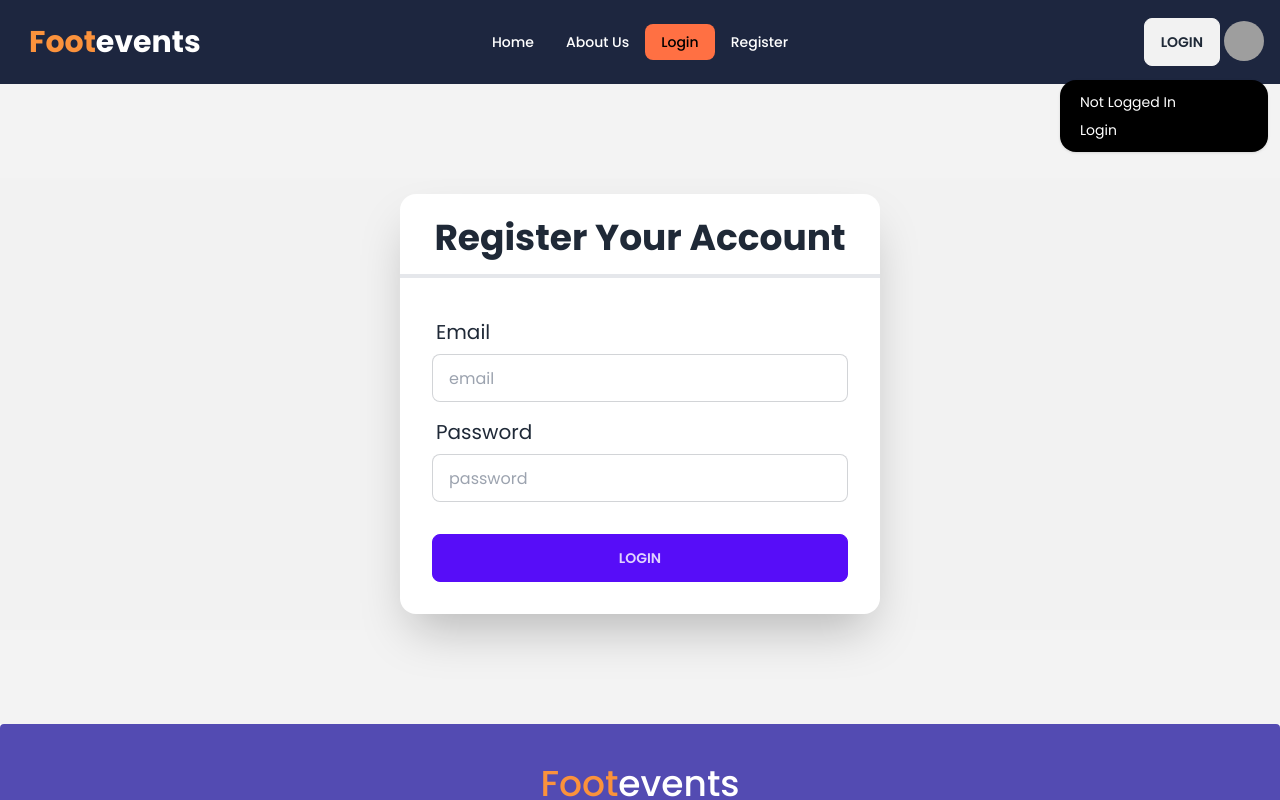
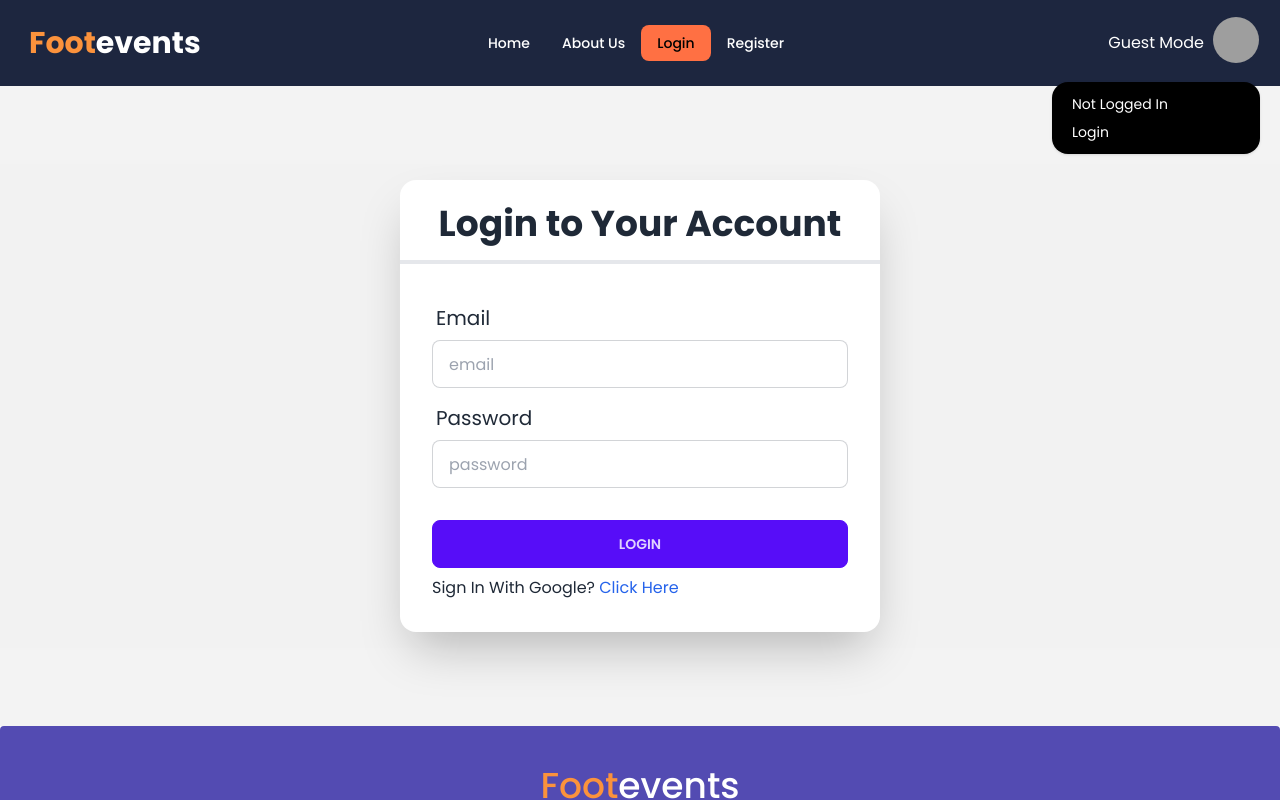
Before and after one commit to Amin7775/Event-Management-website-with-react-and-firebase, a React (Vite) app: page /login in a window 1280 px wide. Both pictures are taken after a click on the label 1244 px from the left and 40 px from the top of the page. Shown: the top 800 px of the page. Built offline with nearby package versions, Linux system fonts and the light colour scheme; no server answers; grey boxes are pictures that could not be loaded.

Commit message:
More work on login/Register and Setup google signin method

```diff
--- a/src/components/Header/Navbar/Navbar.jsx
+++ b/src/components/Header/Navbar/Navbar.jsx
@@ -1,15 +1,25 @@
-import { NavLink } from "react-router-dom";
+import { Link, NavLink, useNavigate } from "react-router-dom";
 import "./Navbar.css";
-import { useContext } from "react";
+import { useContext, useEffect, useState } from "react";
 import { AuthContext } from "../../../provider/AuthProvider";
 
 const Navbar = () => {
+  const { user, logOut, photo } = useContext(AuthContext);
+  const navigate = useNavigate()
 
-  const {user,logOut}= useContext(AuthContext)
+  const [image, setImage] = useState(null);
+
+  useEffect(() => {
+    setImage(photo);
+  }, [photo]);
 
   const handleSignOut = () => {
-    logOut();
-  }
+    logOut()
+    .then(()=>{
+      navigate('/')
+    })
+  };
+
   const navLinks = (
     <>
       <li className="hover:text-black hover:bg-orange-400 rounded-md">
@@ -24,8 +34,8 @@ const Navbar = () => {
       <li className="hover:text-black hover:bg-orange-400 rounded-md">
         <NavLink to={"/register"}>Register</NavLink>
       </li>
-      {
-        user && <>
+      {user && (
+        <>
           <li className="hover:text-black hover:bg-orange-400 rounded-md">
             <NavLink to={"/membership"}>Membership</NavLink>
           </li>
@@ -33,9 +43,7 @@ const Navbar = () => {
             <NavLink to={"/orders"}>Orders</NavLink>
           </li>
         </>
-      }
-
-
+      )}
     </>
   );
   return (
@@ -66,46 +74,71 @@ const Navbar = () => {
             {navLinks}
           </ul>
         </div>
-        <a className="btn btn-ghost normal-case text-3xl font-bold"><span className="text-orange-400">Foot<span className="text-white">events</span></span></a>
+        <a className="btn btn-ghost normal-case text-3xl font-bold">
+          <span className="text-orange-400">
+            Foot<span className="text-white">events</span>
+          </span>
+        </a>
       </div>
       <div className="navbar-center hidden lg:flex">
-        <ul className="menu menu-horizontal px-1 font-medium text-white hover:text-white" id="sidebar">
+        <ul
+          className="menu menu-horizontal px-1 font-medium text-white hover:text-white"
+          id="sidebar"
+        >
           {navLinks}
         </ul>
       </div>
       {/* user section */}
-      <div className="navbar-end">
-        {user ?
+      <div className="navbar-end mr-2">
+        {user ? (
           <>
-        <div className="dropdown dropdown-end" >
+            <p className="mr-2">{user.displayName}</p>
+            <div className="dropdown dropdown-end">
               <label tabIndex={0} className="btn btn-ghost btn-circle avatar">
-        <div className="w-14 rounded-full mt-2">
-          <img src={user.photoURL} />
+                <div className="w-20 rounded-full mt-2">
+                  {image ? <img src={image} /> : <img src={user.photoURL} />}
                 </div>
               </label>
-      <ul tabIndex={0} className="mt-3 z-[1] p-2 shadow menu menu-sm dropdown-content bg-black rounded-box w-52 ">
-        <li className="hover:text-black hover:bg-orange-400 rounded-md"><a>{user.displayName}</a></li>
-        <li className="hover:text-black hover:bg-orange-400 rounded-md"><button onClick={handleSignOut}>Logout</button></li>
+              <ul
+                tabIndex={0}
+                className="mt-3 z-[1] p-2 shadow menu menu-sm dropdown-content bg-black rounded-box w-52 "
+              >
+                <li className="hover:text-black hover:bg-orange-400 rounded-md">
+                  <a>{user.displayName}</a>
+                </li>
+                <li className="hover:text-black hover:bg-orange-400 rounded-md">
+                  <a>{user.email}</a>
+                </li>
+                <li className="hover:text-black hover:bg-orange-400 rounded-md">
+                  <button onClick={handleSignOut}>Logout</button>
+                </li>
               </ul>
             </div>
-        <a className="btn ml-2">Logout</a>
-        </>:
+          </>
+        ) : (
           <>
-        <a className="btn">Login</a>
+            <p className="mr-2">Guest Mode</p>
             <div className="dropdown dropdown-end">
               <label tabIndex={0} className="btn btn-ghost btn-circle avatar">
-        <div className="w-10 rounded-full">
+                <div className="w-20 rounded-full">
                   <img src="https://i.ibb.co/ZmmXyYL/speaker1-1.jpg" />
                 </div>
               </label>
-      <ul tabIndex={0} className="mt-3 z-[1] p-2 shadow menu menu-sm dropdown-content bg-black rounded-box w-52">
-        <li className="hover:text-black hover:bg-orange-400 rounded-md"><a>Not Logged In</a></li>
-        <li className="hover:text-black hover:bg-orange-400 rounded-md"><a>Login</a></li>
+              <ul
+                tabIndex={0}
+                className="mt-3 z-[1] p-2 shadow menu menu-sm dropdown-content bg-black rounded-box w-52"
+              >
+                <li className="hover:text-black hover:bg-orange-400 rounded-md">
+                  <a>Not Logged In</a>
+                </li>
+                <li className="hover:text-black hover:bg-orange-400 rounded-md">
+                  <Link to={'/login'}><button>Login</button></Link>
+                </li>
+
               </ul>
             </div>
           </>
-      }
-
+        )}
       </div>
     </div>
   );
--- a/src/firebase/firebase.config.js
+++ b/src/firebase/firebase.config.js
@@ -6,7 +6,7 @@ import { initializeApp } from "firebase/app";
 // Your web app's Firebase configuration
 const firebaseConfig = {
     apiKey: "AIzaSyCx7P1UGxNpMwAQeqdHu6XBLdMWjPtHn70",
-    authDomain:import.meta.env.VITE_AUTHDOMAIN,
+    authDomain:"footevent-2c76e.firebaseapp.com",
     projectId:import.meta.env.VITE_PROJECTID,
     storageBucket:import.meta.env.VITE_STORAGEBUCKET,
     messagingSenderId:import.meta.env.VITE_MESSAGINGSENDERID,
--- a/src/pages/Login/Login.jsx
+++ b/src/pages/Login/Login.jsx
@@ -1,10 +1,12 @@
 import { useContext } from "react";
 import { AuthContext } from "../../provider/AuthProvider";
+import { useLocation, useNavigate } from "react-router-dom";
 
 
 const Login = () => {
-
-  const {logIn} = useContext(AuthContext)
+  const location= useLocation();
+  const navigate = useNavigate()
+  const {logIn,googleSignIn} = useContext(AuthContext)
 
   const handleLogin = e =>{
     e.preventDefault();
@@ -14,7 +16,14 @@ const Login = () => {
     const password = form.get('password')
 
     logIn(email,password)
-    .then("Login from login page success")
+    .then(user=>{
+      console.log("from login",user)
+      navigate(location?.state ? location.state: '/')
+    })
+  }
+
+  const handleGoogleLogin=()=>{
+    googleSignIn()
   }
     return (
         <div className="h-[80vh] bg-[#F3F3F3]">
@@ -22,7 +31,7 @@ const Login = () => {
         <div className="hero bg-base-200">
           <div className="hero-content flex-col w-[40vw]">
             <div className="card flex-shrink-0 w-full shadow-2xl bg-base-100">
-              <h1 className="text-4xl font-bold text-center mt-6 mb-4">Register Your Account</h1>
+              <h1 className="text-4xl font-bold text-center mt-6 mb-4">Login to Your Account</h1>
               <hr className="w-full border-2"/>
               <form onSubmit={handleLogin} className="card-body">
                 {/* email */}
@@ -55,6 +64,7 @@ const Login = () => {
                 <div className="form-control mt-6">
                   <button className="btn btn-primary">Login</button>
                 </div>
+              <p>Sign In With Google? <span onClick={handleGoogleLogin} className="text-blue-600 cursor-pointer">Click Here</span></p>
               </form>
             </div>
           </div>
--- a/src/provider/AuthProvider.jsx
+++ b/src/provider/AuthProvider.jsx
@@ -1,18 +1,26 @@
 import { createContext, useEffect, useState} from "react";
-import { createUserWithEmailAndPassword, getAuth, onAuthStateChanged, signInWithEmailAndPassword, updateProfile,signOut } from "firebase/auth";
+import { createUserWithEmailAndPassword, getAuth, onAuthStateChanged, signInWithEmailAndPassword, updateProfile,signOut, signInWithPopup, GoogleAuthProvider } from "firebase/auth";
 import { app } from "../firebase/firebase.config";
 
 
 export const AuthContext = createContext(null);
 const auth = getAuth(app)
 
+const provider = new GoogleAuthProvider();
+
 const AuthProvider = ({children}) => {
     const [user,setUser]=useState(null)
     const [loading,setLoading] = useState(null)
+    const [photo,setPhoto] = useState(null)
 
     const createUser = (email,password) => {
         setLoading(true)
         return createUserWithEmailAndPassword(auth,email,password)
+    }
+
+    const googleSignIn=()=>{
+        setLoading(true)
+        return signInWithPopup(auth,provider)
     }
 
     useEffect(()=>{
@@ -27,6 +35,7 @@ const AuthProvider = ({children}) => {
 
     // update user
     const updateUserInfo = (name,photoUrl) =>{
+        {photoUrl && setPhoto(photoUrl)}
         return updateProfile(auth.currentUser, {
             displayName: name,
             photoURL: photoUrl
@@ -50,7 +59,8 @@ const AuthProvider = ({children}) => {
         loading,
         updateUserInfo,
         logIn,
-        logOut
+        logOut,
+        photo,googleSignIn
     }
     return (
         <AuthContext.Provider value={authInfo}>
--- /dev/null
+++ b/src/routes/PrivateRoute.jsx
@@ -0,0 +1,21 @@
+import { useContext } from "react";
+import { AuthContext } from "../provider/AuthProvider";
+import { Navigate, useLocation } from "react-router-dom";
+
+
+const PrivateRoute = ({children}) => {
+    const {user,loading} = useContext(AuthContext)
+    const location = useLocation();
+
+    if(loading){
+        <span className="loading loading-infinity loading-lg"></span>
+    }
+
+    if(user){
+        return children
+    }
+    return <Navigate state={location.pathname} to={'/login'}></Navigate>
+
+};
+
+export default PrivateRoute;
```
Also changed, not shown: src/routes/Routes.jsx (+4 -3 lines). Lines whose indentation alone changed are shown as unchanged.
